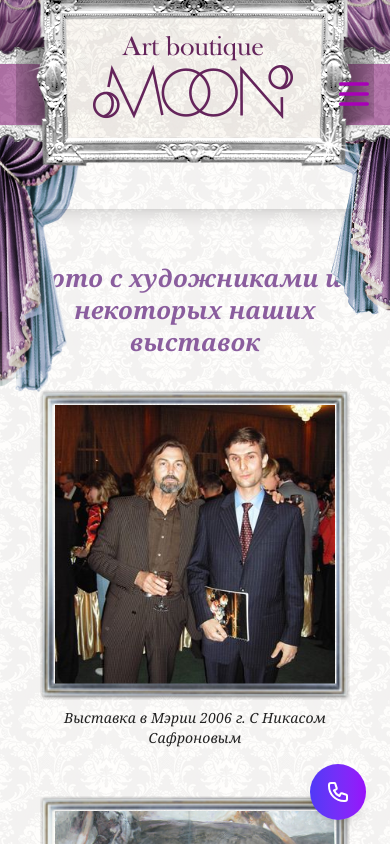
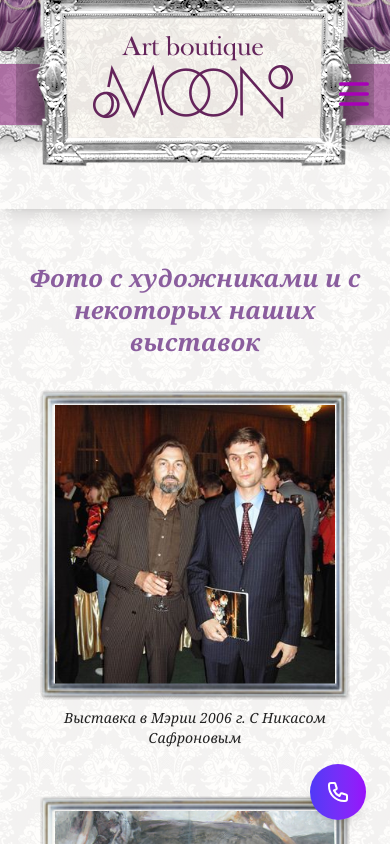
Before and after one commit to korobprog/artmoon-nextjs, a Next.js app: page /exhibitions in a window 390 px wide. Shown: the top 844 px of the page. Built offline with nearby package versions, Linux system fonts and the light colour scheme.

Commit message:
Hide curtains on mobile devices and adjust contact page spacing
Implements responsive design by hiding decorative curtains on mobile devices using the useWindowSize hook. Also increases top margin in ContactsPage from 1px to 10px for better spacing.

```diff
--- a/src/components/ContactsPage.tsx
+++ b/src/components/ContactsPage.tsx
@@ -15,7 +15,7 @@ export default function ContactsPage() {
       <div className="mt-8 mb-8">
         <ImageSlider />
       </div>
-      <div className="container mx-auto px-4 py-16 mt-[1px]">
+      <div className="container mx-auto px-4 py-16 mt-[10px]">
         <div
           className="max-w-4xl mx-auto bg-white/10 backdrop-blur-sm p-8 rounded-lg shadow-lg"
           style={{
--- a/src/components/Curtains.tsx
+++ b/src/components/Curtains.tsx
@@ -2,12 +2,14 @@
 
 import React, { useEffect, useState } from 'react';
 import Image from 'next/image';
+import useWindowSize from '../hooks/useWindowSize';
 
 interface CurtainsProps {
   children: React.ReactNode;
 }
 
 export default function Curtains({ children }: CurtainsProps) {
+  const { isMobile } = useWindowSize();
   const [windowHeight, setWindowHeight] = useState(0);
   // windowWidth используется только для расчетов в useEffect
   const [, setWindowWidth] = useState(0); // Убираем неиспользуемую переменную
@@ -114,7 +116,8 @@ export default function Curtains({ children }: CurtainsProps) {
         </div>
       </div>
 
-      {/* Левая занавеска */}
+      {/* Левая занавеска - скрываем на мобильных устройствах */}
+      {!isMobile && (
         <div className="fixed top-0 left-0 h-full z-[10] pointer-events-none">
           <div className="relative h-full">
             {/* Левая занавеска */}
@@ -137,8 +140,10 @@ export default function Curtains({ children }: CurtainsProps) {
             </div>
           </div>
         </div>
+      )}
 
-      {/* Правая занавеска */}
+      {/* Правая занавеска - скрываем на мобильных устройствах */}
+      {!isMobile && (
         <div className="fixed top-0 right-0 h-full z-[10] pointer-events-none">
           <div className="relative h-full">
             {/* Правая занавеска */}
@@ -161,6 +166,7 @@ export default function Curtains({ children }: CurtainsProps) {
             </div>
           </div>
         </div>
+      )}
 
       {/* Основное содержимое */}
       <div className="relative z-[5] mx-auto px-[1vw]">{children}</div>
```
Lines whose indentation alone changed are shown as unchanged.
